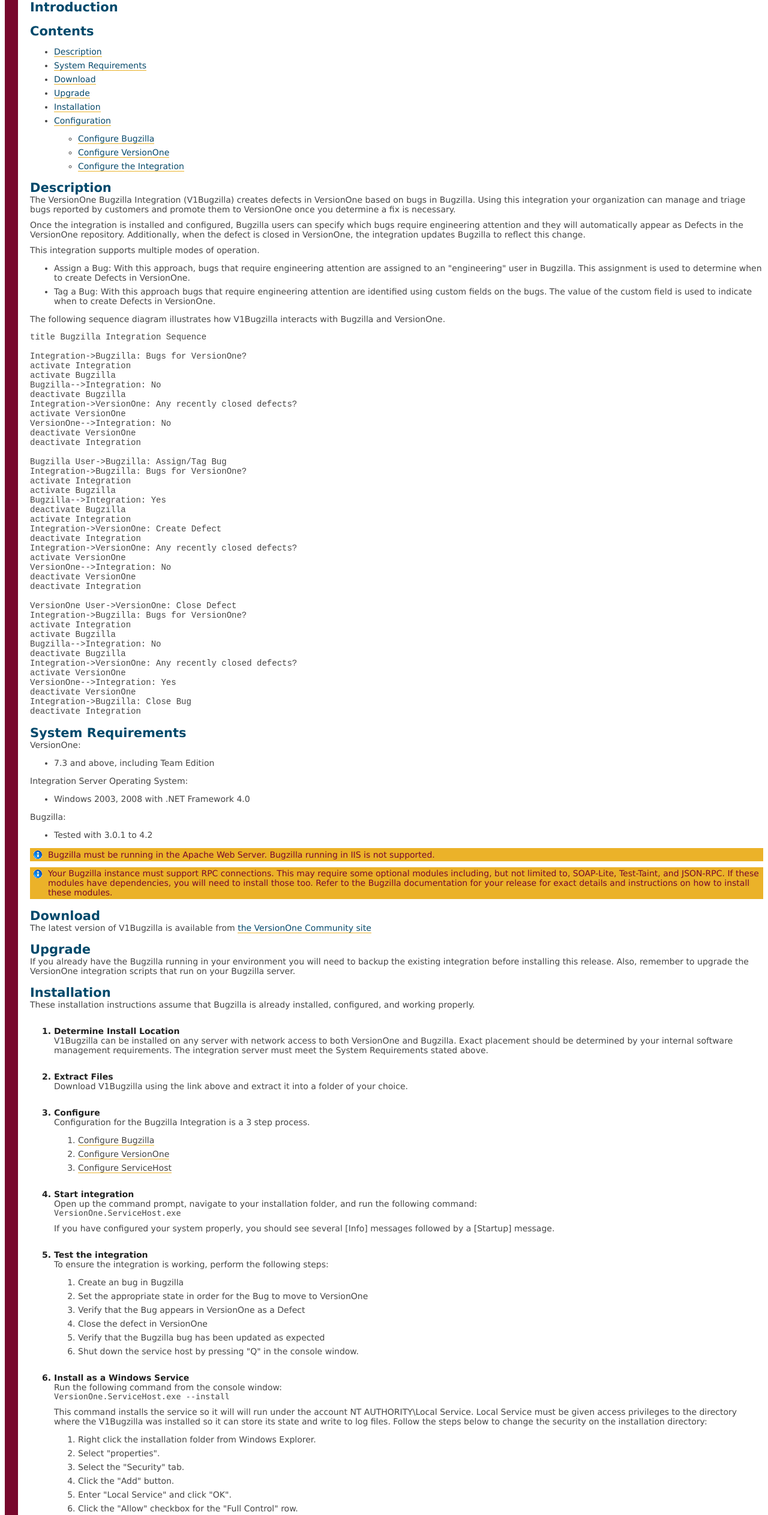
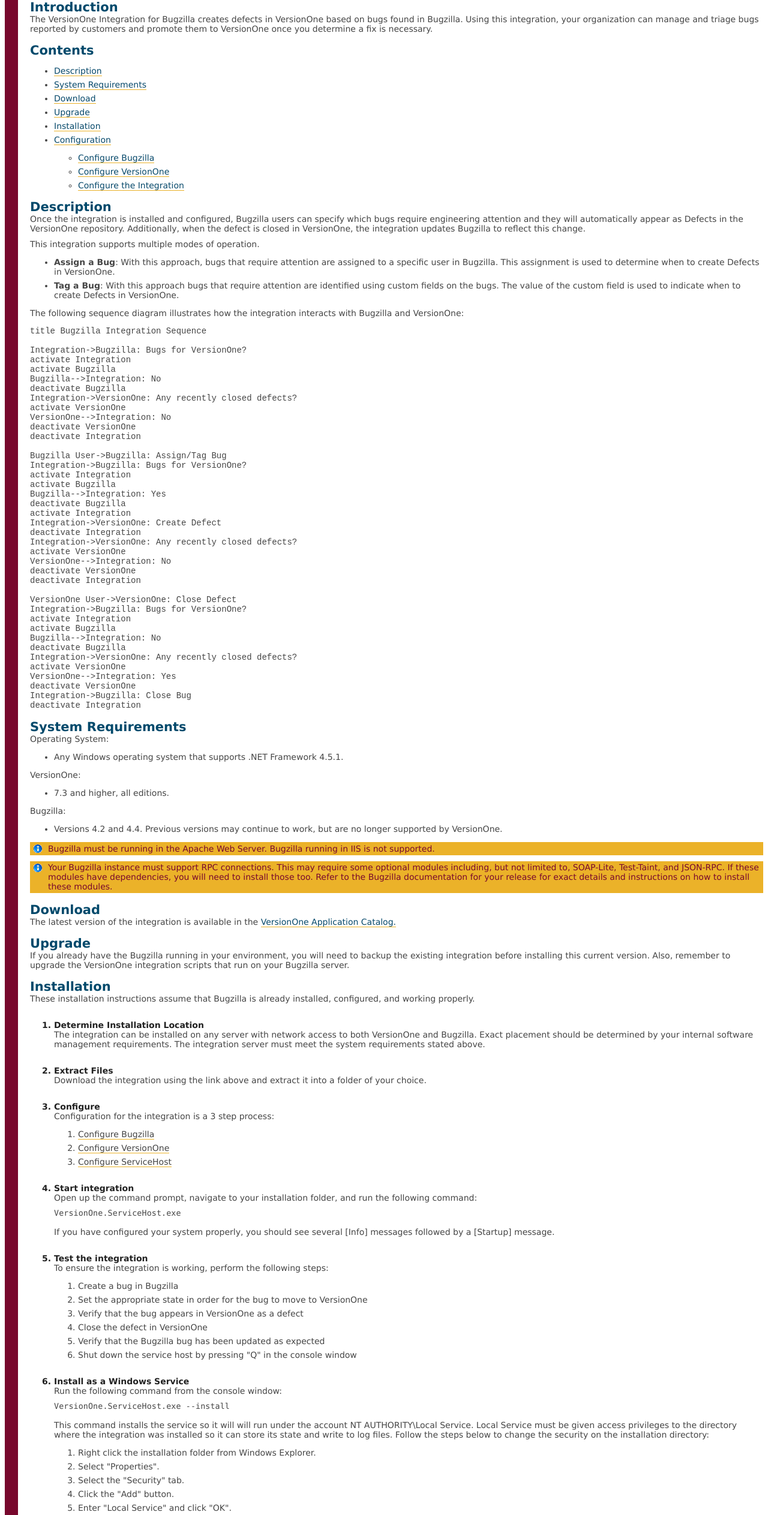
Before and after one commit to versionone/VersionOne.Integration.Bugzilla, a plain HTML site: page index.html in a window 1280 px wide. Shown: the part 75-2601 px from the top of the page at 60% size. Drawn offline with Linux system fonts and the light colour scheme.

Commit message:
Updated content

```diff
--- a/index.html
+++ b/index.html
@@ -2,65 +2,43 @@
 <!DOCTYPE html PUBLIC "-//W3C//DTD XHTML 1.0 Transitional//EN" "http://www.w3.org/TR/xhtml1/DTD/xhtml1-transitional.dtd">
 <html xmlns="http://www.w3.org/1999/xhtml">
 <head>
-<title>VersionOne Bugzilla Integration</title>
+<title>VersionOne Integration for Bugzilla</title>
 <link rel="stylesheet" href="styles/help.css" type="text/css" />
 <meta http-equiv="Content-Type" content="text/html; charset=UTF-8" />
 </head>
 <body>
 	<div class="main">
-		<h1>VersionOne Bugzilla Integration</h1>
+		<h1>VersionOne Integration for Bugzilla</h1>
 		<h2>Introduction</h2>
+			<p>The VersionOne Integration for Bugzilla creates defects in VersionOne based on bugs found in Bugzilla. Using this integration, your organization can manage and triage bugs reported by customers and promote them to VersionOne once you determine a fix is necessary.</p>
 		<h2>Contents</h2>
 		<ul>
 			<li><a href='#VersionOneBugzillaIntegration-Description'>Description</a></li>
-			<li><a href='#VersionOneBugzillaIntegration-SystemRequirements'>System
-					Requirements</a></li>
+			<li><a href='#VersionOneBugzillaIntegration-SystemRequirements'>System Requirements</a></li>
 			<li><a href='#VersionOneBugzillaIntegration-Download'>Download</a></li>
 			<li><a href='#VersionOneBugzillaIntegration-Upgrade'>Upgrade</a></li>
 			<li><a href='#VersionOneBugzillaIntegration-Installation'>Installation</a></li>
 			<li><a href='#VersionOneBugzillaIntegration-Configuration'>Configuration</a>
 				<ul>
-					<li><a href='#VersionOneBugzillaIntegration-ConfigureBugzilla'>Configure
-							Bugzilla </a></li>
-					<li><a
-						href='#VersionOneBugzillaIntegration-ConfigureVersionOne'>Configure
-							VersionOne </a></li>
-					<li><a
-						href='#VersionOneBugzillaIntegration-ConfiguretheIntegration'>Configure
-							the Integration </a></li>
+					<li><a href='#VersionOneBugzillaIntegration-ConfigureBugzilla'>Configure Bugzilla</a></li>
+					<li><a href='#VersionOneBugzillaIntegration-ConfigureVersionOne'>Configure VersionOne</a></li>
+					<li><a href='#VersionOneBugzillaIntegration-ConfiguretheIntegration'>Configure the Integration</a></li>
 				</ul></li>
 		</ul>
 		<h2>
 			<a name="VersionOneBugzillaIntegration-Description"></a>Description
 		</h2>
-		<p>The VersionOne Bugzilla Integration (V1Bugzilla) creates
-			defects in VersionOne based on bugs in Bugzilla. Using this
-			integration your organization can manage and triage bugs reported by
-			customers and promote them to VersionOne once you determine a fix is
-			necessary.</p>
-
-		<p>Once the integration is installed and configured, Bugzilla
-			users can specify which bugs require engineering attention and they
-			will automatically appear as Defects in the VersionOne repository.
-			Additionally, when the defect is closed in VersionOne, the
-			integration updates Bugzilla to reflect this change.</p>
+		<p>Once the integration is installed and configured, Bugzilla users can specify which bugs require engineering attention and they will automatically appear as Defects in the VersionOne repository. Additionally, when the defect is closed in VersionOne, the integration updates Bugzilla to reflect this change.</p>
 
 		<p>This integration supports multiple modes of operation.</p>
 
 		<ul>
-			<li>Assign a Bug: With this approach, bugs that require
-				engineering attention are assigned to an "engineering" user in
-				Bugzilla. This assignment is used to determine when to create
-				Defects in VersionOne.</li>
-			<li>Tag a Bug: With this approach bugs that require engineering
-				attention are identified using custom fields on the bugs. The value
-				of the custom field is used to indicate when to create Defects in
-				VersionOne.</li>
+			<li><b>Assign a Bug</b>: With this approach, bugs that require attention are assigned to a specific user in Bugzilla. This assignment is used to determine when to create Defects in VersionOne.</li>
+			<li><b>Tag a Bug</b>: With this approach bugs that require attention are identified using custom fields on the bugs. The value of the custom field is used to indicate when to create Defects in VersionOne.</li>
 		</ul>
 
 
-		<p>The following sequence diagram illustrates how V1Bugzilla interacts
-			with Bugzilla and VersionOne.<br />
+		<p>The following sequence diagram illustrates how the integration interacts with Bugzilla and VersionOne:<br />
 			<div class=wsd wsd_style="qsd">
 <pre>
 title Bugzilla Integration Sequence
@@ -112,122 +90,88 @@ deactivate Integration
 		<h2>
 			<a name="VersionOneBugzillaIntegration-SystemRequirements"></a>System Requirements
 		</h2>
+
+		<p>Operating System:</p>
+		<ul>
+			<li>Any Windows operating system that supports .NET Framework 4.5.1.</li>
+		</ul>
+
 		<p>VersionOne:</p>
 		<ul>
-			<li>7.3 and above, including Team Edition</li>
-		</ul>
-
-		<p>Integration Server Operating System:</p>
-		<ul>
-			<li>Windows 2003, 2008 with .NET Framework 4.0</li>
+			<li>7.3 and higher, all editions.</li>
 		</ul>
 
 		<p>Bugzilla:</p>
 		<ul>
-			<li>Tested with 3.0.1 to 4.2</li>
+			<li>Versions 4.2 and 4.4. Previous versions may continue to work, but are no longer supported by VersionOne.</li>
 		</ul>
 
-		<p class='info'>Bugzilla must be running in the Apache Web Server.
-			Bugzilla running in IIS is not supported.</p>
-		<p class='info'>Your Bugzilla instance must support RPC
-			connections. This may require some optional modules including, but
-			not limited to, SOAP-Lite, Test-Taint, and JSON-RPC. If these modules
-			have dependencies, you will need to install those too. Refer to the
-			Bugzilla documentation for your release for exact details and
-			instructions on how to install these modules.</p>
+		<p class='info'>Bugzilla must be running in the Apache Web Server. Bugzilla running in IIS is not supported.</p>
+		<p class='info'>Your Bugzilla instance must support RPC connections. This may require some optional modules including, but not limited to, SOAP-Lite, Test-Taint, and JSON-RPC. If these modules have dependencies, you will need to install those too. Refer to the Bugzilla documentation for your release for exact details and instructions on how to install these modules.</p>
 
 		<h2>
 			<a name="VersionOneBugzillaIntegration-Download"></a>Download
 		</h2>
 		<p>
-			The latest version of V1Bugzilla is available from <a
-				href="http://community.versionone.com/Downloads/default.aspx">the
-				VersionOne Community site </a>
+			The latest version of the integration is available in the <a href="http://appcatalog.versionone.com/VersionOne.Integration.Bugzilla">VersionOne Application Catalog.</a>
 		</p>
 
 		<h2>
 			<a name="VersionOneBugzillaIntegration-Upgrade"></a>Upgrade
 		</h2>
-		<p>If you already have the Bugzilla running in your environment
-			you will need to backup the existing integration before installing
-			this release. Also, remember to upgrade the VersionOne integration
-			scripts that run on your Bugzilla server.</p>
+		<p>If you already have the Bugzilla running in your environment, you will need to backup the existing integration before installing this current version. Also, remember to upgrade the VersionOne integration scripts that run on your Bugzilla server.</p>
 
 		<h2>
 			<a name="VersionOneBugzillaIntegration-Installation"></a>Installation
 		</h2>
-		<p>These installation instructions assume that Bugzilla is already
-			installed, configured, and working properly.</p>
+		<p>These installation instructions assume that Bugzilla is already installed, configured, and working properly.</p>
 		<ol>
-			<li>Determine Install Location
-				<p>V1Bugzilla can be installed on any server with network access
-					to both VersionOne and Bugzilla. Exact placement should be
-					determined by your internal software management requirements. The
-					integration server must meet the System Requirements stated above.</p>
+			<li>Determine Installation Location
+				<p>The integration can be installed on any server with network access to both VersionOne and Bugzilla. Exact placement should be determined by your internal software management requirements. The integration server must meet the system requirements stated above.</p>
 			</li>
 			<li>Extract Files
-				<p>Download V1Bugzilla using the link above and extract it into
-					a folder of your choice.</p>
+				<p>Download the integration using the link above and extract it into a folder of your choice.</p>
 			</li>
 			<li>Configure
-				<p>Configuration for the Bugzilla Integration is a 3 step
-					process.</p>
+				<p>Configuration for the integration is a 3 step process:</p>
 				<ol>
-					<li><a href="#VersionOneBugzillaIntegration-ConfigureBugzilla">Configure
-							Bugzilla</a></li>
-					<li><a
-						href="#VersionOneBugzillaIntegration-ConfigureVersionOne">Configure
-							VersionOne</a></li>
-					<li><a
-						href="#VersionOneBugzillaIntegration-ConfigureServiceHost">Configure
-							ServiceHost</a></li>
+					<li><a href="#VersionOneBugzillaIntegration-ConfigureBugzilla">Configure Bugzilla</a></li>
+					<li><a href="#VersionOneBugzillaIntegration-ConfigureVersionOne">Configure VersionOne</a></li>
+					<li><a href="#VersionOneBugzillaIntegration-ConfigureServiceHost">Configure ServiceHost</a></li>
 				</ol>
 			</li>
 			<li>Start integration
-				<p>Open up the command prompt, navigate to your installation folder,
-					and run the following command:<br />
-					<code>VersionOne.ServiceHost.exe</code>
-				</p>
-				<p>If you have configured your system properly, you should see
-					several [Info] messages followed by a [Startup] message.</p>
+				<p>Open up the command prompt, navigate to your installation folder, and run the following command:</p>
+				<code>VersionOne.ServiceHost.exe</code>
+				<p><br />If you have configured your system properly, you should see several [Info] messages followed by a [Startup] message.</p>
 			</li>
 			<li>Test the integration
-				<p>To ensure the integration is working, perform the following
-					steps:</p>
+				<p>To ensure the integration is working, perform the following steps:</p>
 				<ol>
-					<li>Create an bug in Bugzilla</li>
-					<li>Set the appropriate state in order for the Bug to move to
-						VersionOne</li>
-					<li>Verify that the Bug appears in VersionOne as a Defect</li>
+					<li>Create a bug in Bugzilla</li>
+					<li>Set the appropriate state in order for the bug to move to VersionOne</li>
+					<li>Verify that the bug appears in VersionOne as a defect</li>
 					<li>Close the defect in VersionOne</li>
 					<li>Verify that the Bugzilla bug has been updated as expected</li>
-					<li>Shut down the service host by pressing "Q" in the console
-						window.</li>
+					<li>Shut down the service host by pressing "Q" in the console window</li>
 				</ol>
 			</li>
 			<li>Install as a Windows Service
-				<p>Run the following command from the console window:<br />
-					<code>VersionOne.ServiceHost.exe --install</code>
-				</p>
-				<p>This command installs the service so it will will run under
-					the account NT AUTHORITY\Local Service. Local Service must be given
-					access privileges to the directory where the V1Bugzilla was
-					installed so it can store its state and write to log files. Follow
-					the steps below to change the security on the installation
-					directory:</p>
+				<p>Run the following command from the console window:<br /></p>
+				<code>VersionOne.ServiceHost.exe --install</code>
+				<p><br />This command installs the service so it will will run under the account NT AUTHORITY\Local Service. Local Service must be given access privileges to the directory where the integration was
+					installed so it can store its state and write to log files. Follow the steps below to change the security on the installation directory:</p>
 				<ol>
 					<li>Right click the installation folder from Windows Explorer.</li>
-					<li>Select &quot;properties&quot;.</li>
+					<li>Select &quot;Properties&quot;.</li>
 					<li>Select the &quot;Security&quot; tab.</li>
 					<li>Click the &quot;Add&quot; button.</li>
 					<li>Enter &quot;Local Service&quot; and click &quot;OK&quot;.</li>
-					<li>Click the &quot;Allow&quot; checkbox for the &quot;Full
-						Control&quot; row.</li>
+					<li>Click the &quot;Allow&quot; checkbox for the &quot;Full Control&quot; row.</li>
 					<li>Click &quot;OK&quot; to save the changes.</li>
 				</ol>
 			</li>
 		</ol>
-
 
 		<h2>
 			<a name="VersionOneBugzillaIntegration-Configuration"></a>Configuration
@@ -236,10 +180,7 @@ deactivate Integration
 			<a name="VersionOneBugzillaIntegration-ConfigureBugzilla"></a>Configure
 			Bugzilla
 		</h3>
-		<p>This section describes how to modify your Bugzilla instance for
-			use with VersionOne. Before you begin you need to know your Bugzilla
-			version number and you need to decide if you want to Assign or Tag
-			the bugs you want visible in VersionOne.</p>
+		<p>This section describes how to modify your Bugzilla instance for use with VersionOne. Before you begin you need to know your Bugzilla version number and you need to decide if you want to Assign or Tag the bugs you want visible in VersionOne.</p>
 		<ol>
 			<li>Install the VersionOne scripts on your Bugzilla instance.
 				<ul>
```
